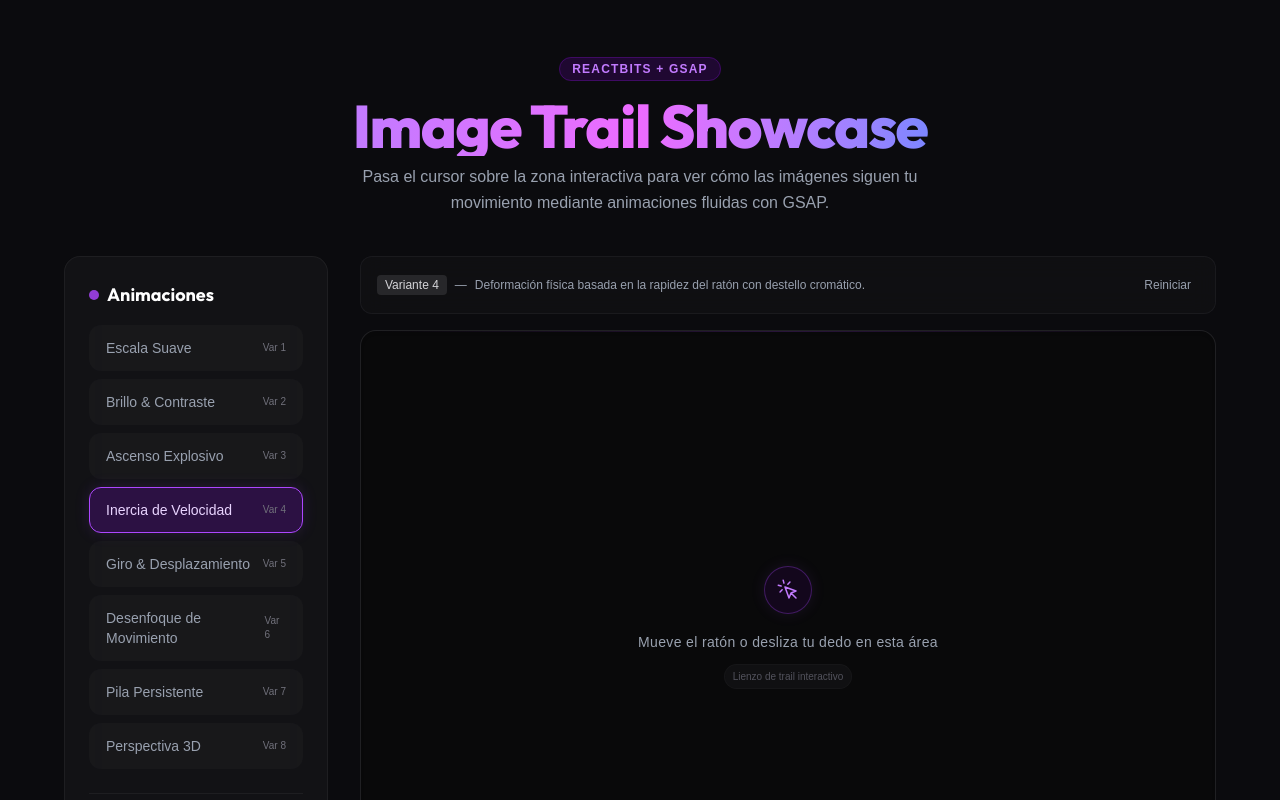
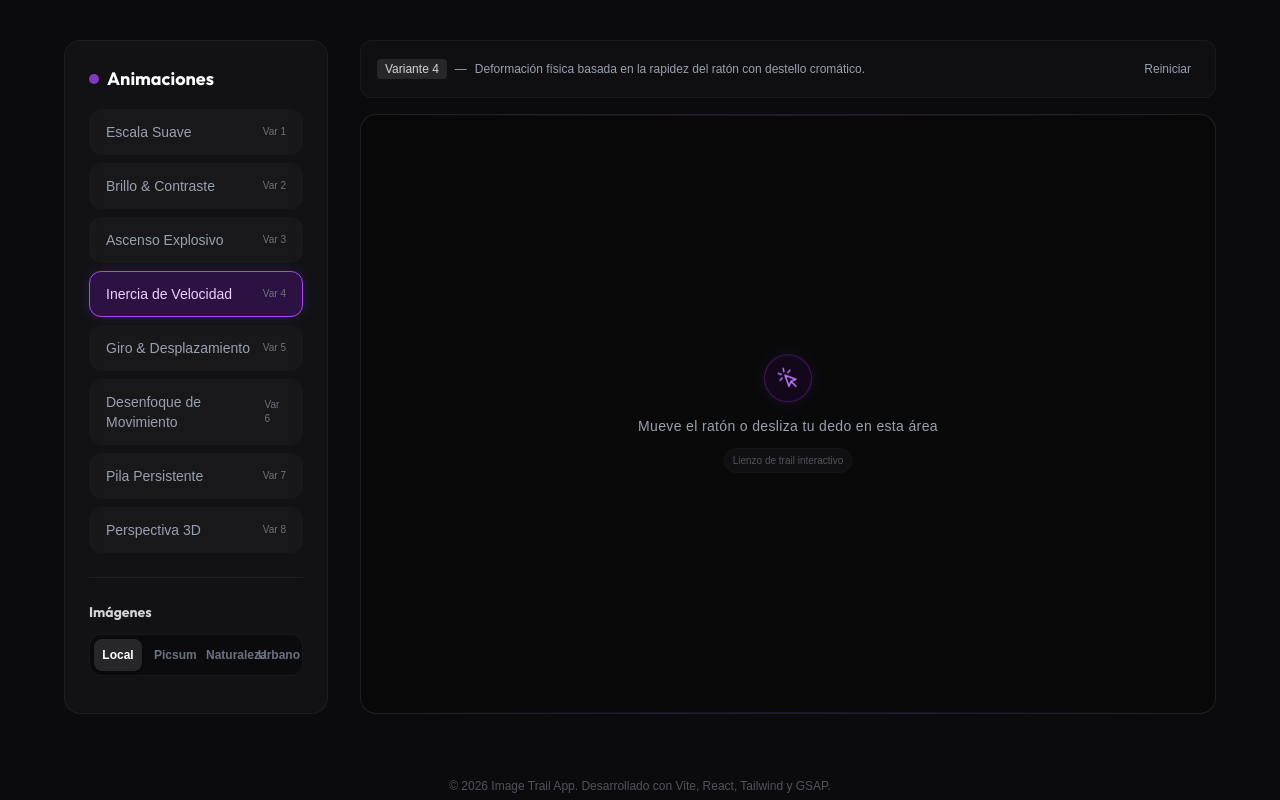
Before and after one commit to sebastianvasquezechavarria1234/image-trail, a React (Vite) app: page / in a window 1280 px wide. Shown: the top 800 px of the page. Built offline with nearby package versions, Linux system fonts and the light colour scheme.

Commit message:
Feat: remove header title and description

```diff
--- a/src/App.jsx
+++ b/src/App.jsx
@@ -89,18 +89,7 @@ function App() {
 
   return (
     <div className="min-h-screen w-full grid-bg flex flex-col items-center py-10 px-4 md:px-8 select-none">
-      {/* Header */}
-      <header className="text-center max-w-3xl mb-10 mt-4">
-        <span className="px-3 py-1 text-xs font-semibold uppercase tracking-widest text-purple-400 bg-purple-950/40 border border-purple-800/40 rounded-full">
-          ReactBits + GSAP
-        </span>
-        <h1 className="text-4xl md:text-6xl font-extrabold tracking-tight mt-4 mb-2 bg-clip-text text-transparent bg-gradient-to-r from-purple-400 via-fuchsia-400 to-indigo-400">
-          Image Trail Showcase
-        </h1>
-        <p className="text-gray-400 text-sm md:text-base max-w-xl mx-auto leading-relaxed">
-          Pasa el cursor sobre la zona interactiva para ver cómo las imágenes siguen tu movimiento mediante animaciones fluidas con GSAP.
-        </p>
-      </header>
+
 
       {/* Main Grid */}
       <div className="w-full max-w-6xl grid grid-cols-1 lg:grid-cols-4 gap-8">
```
